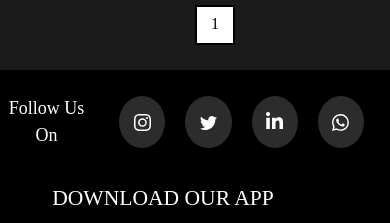
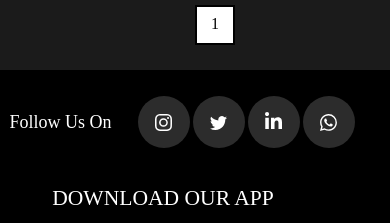
Before and after one commit to deepcu-it/ecommerce, a React (Create React App) app in the folder frontend/: page /products in a window 390 px wide. Shown: the part 765-988 px from the top of the page. Built offline with nearby package versions, Linux system fonts and the light colour scheme; no server answers.

Commit message:
make responsive in csss

```diff
--- a/frontend/src/components/Home/Home.css
+++ b/frontend/src/components/Home/Home.css
@@ -12,6 +12,14 @@
 @media only screen and (max-width:900px) {
   .banner{
     width: fit-content;
+  }
+}
+@media (max-width:500px) {
+  .banner>p {
+    font-size: 20px !important;
+  }
+  .banner>h1{
+    font-size: 14px !important;
   }
 }
 .banner > p {
--- a/frontend/src/components/Product/AllProducts.js
+++ b/frontend/src/components/Product/AllProducts.js
@@ -111,7 +111,7 @@ const customSearch = {
       <Row style={customStyleofRow}>
         {!loading ? (
           products && products.length? (
-          products.map((product, index) => (
+          products.map((product) => (
             <Col>
               <Link to={`/product/${product._id}`} >
                  <Product
--- a/frontend/src/components/layout/footer.css
+++ b/frontend/src/components/layout/footer.css
@@ -142,6 +142,9 @@
       display:flex;
       flex-direction: column;
     }
+    .card{
+      gap:3px;
+    }
   }
 
   @keyframes slide-in-top {
```
